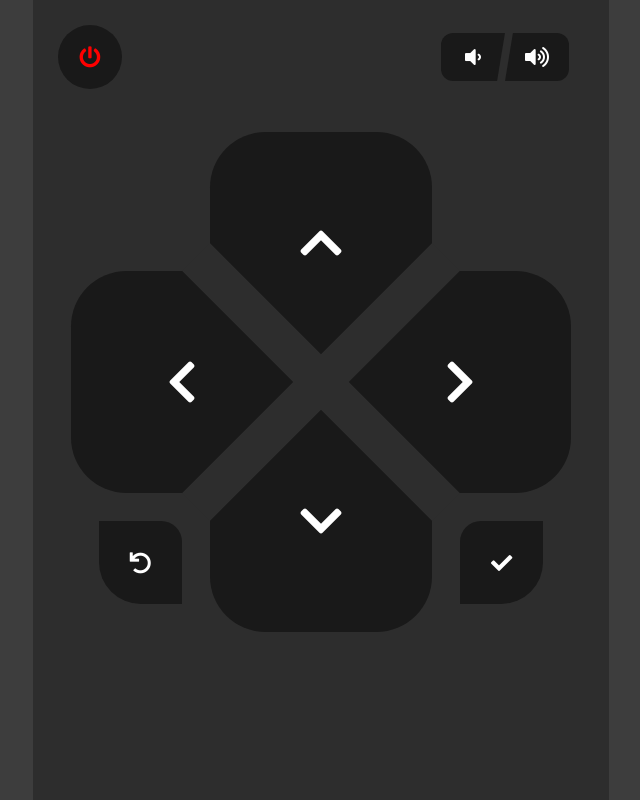
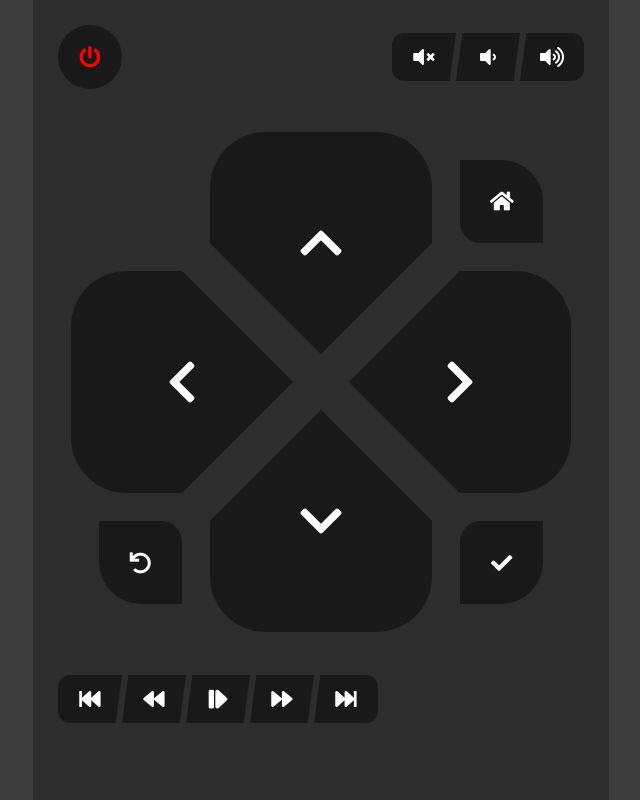
Before and after one commit to oscarmuhr/tv-remote, a website: page src/static/home.html in a window 1280 px wide. Shown: the whole page, without its empty margins (319-959 px from the left). Drawn offline with nearby package versions, Linux system fonts and the light colour scheme.

Commit message:
revamp rocker menu and add movie control buttons

```diff
--- a/src/static/home.html
+++ b/src/static/home.html
@@ -22,10 +22,13 @@
                 <span class="fa fa-power-off fa-lg"></span>
             </div>
             <div class="rocker">
-                <div class="rocker-btn rocker-down" onclick="httpGet('/basic-actions/volume-down')">
+                <div class="rocker-btn" onclick="httpGet('/basic-actions/mute')">
+                    <span class="fa fa-volume-mute fa-lg"></span>
+                </div>
+                <div class="rocker-btn" onclick="httpGet('/basic-actions/volume-down')">
                     <span class="fa fa-volume-down fa-lg"></span>
                 </div>
-                <div class="rocker-btn rocker-up" onclick="httpGet('/basic-actions/volume-up')">
+                <div class="rocker-btn" onclick="httpGet('/basic-actions/volume-up')">
                     <span class="fa fa-volume-up fa-lg"></span>
                 </div>
             </div>
@@ -50,9 +53,35 @@
                 <div class="d-pad-button-small bottom-left" onclick="httpGet('/basic-actions/return')">
                     <span class="fa fa-undo fa-lg"></span>
                 </div>
+                <div class="d-pad-button-small top-right" onclick="httpGet('/basic-actions/home')">
+                    <span class="fa fa-home fa-lg"></span>
+                </div>
+                <!--
+                    <div class="d-pad-button-small top-left" onclick="httpGet('/basic-actions/return')">
+                        <span class="fa fa-undo fa-lg"></span>
+                    </div>
+                -->
             </div>
         </div>
-
+        <div class="top-row">
+            <div class="rocker">
+                <div class="rocker-btn" onclick="httpGet('/basic-actions/prev')">
+                    <span class="fa fa-fast-backward fa-lg"></span>
+                </div>
+                <div class="rocker-btn" onclick="httpGet('/basic-actions/rewind')">
+                    <span class="fa fa-backward fa-lg"></span>
+                </div>
+                <div class="rocker-btn" onclick="httpGet('/basic-actions/play')">
+                    <span class="fa fa-eject fa-lg fa-rotate-90"></span>
+                </div>
+                <div class="rocker-btn" onclick="httpGet('/basic-actions/forward')">
+                    <span class="fa fa-forward fa-lg"></span>
+                </div>
+                <div class="rocker-btn" onclick="httpGet('/basic-actions/next')">
+                    <span class="fa fa-fast-forward fa-lg"></span>
+                </div>
+            </div>
+        </div>
     </div>
 </body>
 
--- a/src/static/main.css
+++ b/src/static/main.css
@@ -118,6 +118,20 @@ body {
     border-top-right-radius: 25%;
 }
 
+.d-pad .d-pad-button-small.top-left {
+    left: 10%;
+    top: 10%;
+    border-top-left-radius: 50%;
+    border-bottom-right-radius: 25%;
+}
+
+.d-pad .d-pad-button-small.top-right {
+    right: 10%;
+    top: 10%;
+    border-top-right-radius: 50%;
+    border-bottom-left-radius: 25%;
+}
+
 .top-row {
     width: 100%;
     padding: 15px;
@@ -146,12 +160,10 @@ body {
 
 .rocker {
     display: flex;
-    padding-left: 15px;
-    padding-right: 15px;
     position: relative;
 }
 
-.rocker::after {
+.rocker-btn::after {
     background-color: #2D2D2D;
     width: 100%;
     height: 100%;
@@ -159,9 +171,14 @@ body {
     content: "";
     position: absolute;
     top: 0;
-    left: 0;
-    -webkit-clip-path: polygon(50% 0%, 55% 0%, 50% 100%, 45% 100%);
-    clip-path: polygon(50% 0%, 55% 0%, 50% 100%, 45% 100%);
+    left: 10%;
+    z-index: 2;
+    -webkit-clip-path: polygon(100% 0%, 105% 0%, 0% 100%, 95% 100%);
+    clip-path: polygon(90% 0%, 100% 0%, 90% 100%, 80% 100%);
+}
+
+.rocker .rocker-btn:last-child::after {
+    display: none;
 }
 
 .rocker-btn {
@@ -169,22 +186,22 @@ body {
     height: 48px;
     display: flex;
     align-items: center;
-    border-radius: 12px;
     background-color: #191919;
     color: white;
     text-align: center;
+    position: relative;
+}
+
+.rocker .rocker-btn:first-child {
+    border-top-left-radius: 12px;
+    border-bottom-left-radius: 12px;
+}
+
+.rocker .rocker-btn:last-child {
+    border-top-right-radius: 12px;
+    border-bottom-right-radius: 12px;
 }
 
 .rocker-btn>span {
     width: 100%;
 }
-
-.rocker-btn.rocker-up {
-    border-top-left-radius: 0px;
-    border-bottom-left-radius: 0px;
-}
-
-.rocker-btn.rocker-down {
-    border-top-right-radius: 0px;
-    border-bottom-right-radius: 0px;
-}
```
